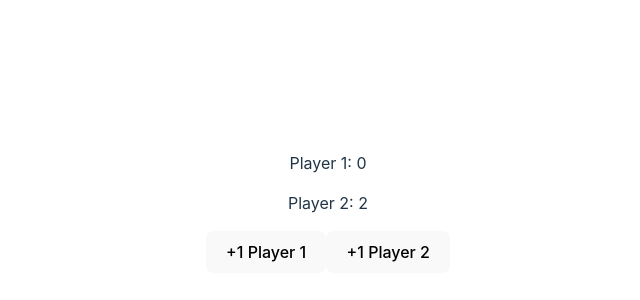
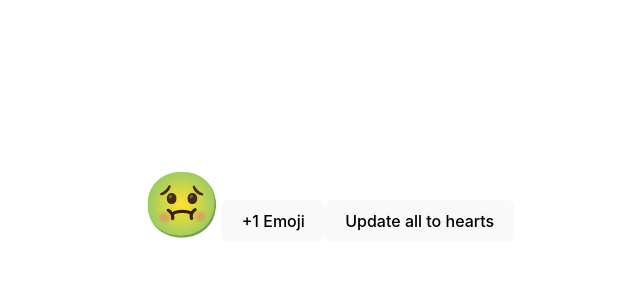
Before and after one commit to hiimchinh/learn-react, a React (Vite) app: page / in a window 1280 px wide. Shown: the part 196-496 px from the top of the page, without its empty margins (312-952 px from the left). Built offline with nearby package versions, Linux system fonts and the light colour scheme.

Commit message:
add EmojiClicker

```diff
--- a/package.json
+++ b/package.json
@@ -11,7 +11,8 @@
   },
   "dependencies": {
     "react": "^18.2.0",
-    "react-dom": "^18.2.0"
+    "react-dom": "^18.2.0",
+    "uuid": "^9.0.1"
   },
   "devDependencies": {
     "@types/react": "^18.2.15",
--- a/src/App.jsx
+++ b/src/App.jsx
@@ -1,10 +1,10 @@
 import "./App.css";
-import ScoreKeeper from "./ScoreKeeper";
+import EmojiClicker from "./EmojiClicker";
 
 function App() {
   return (
     <>
-      <ScoreKeeper />
+      <EmojiClicker />
     </>
   );
 }
--- /dev/null
+++ b/src/EmojiClicker.jsx
@@ -0,0 +1,44 @@
+import { useState } from "react";
+import { v4 as uuid } from "uuid";
+function getRandomEmoji() {
+  const emojis = ["😀", "🤣", "😡", "🥶", "🤢", "👿", "🤡"];
+  const index = Math.floor(Math.random() * emojis.length);
+  return emojis[index];
+}
+
+function EmojiClicker() {
+  const [emojis, setEmojis] = useState([
+    { id: uuid(), emoji: getRandomEmoji() },
+  ]);
+  const addEmoji = () => {
+    setEmojis((oldEmojis) => {
+      return [...oldEmojis, { id: uuid(), emoji: getRandomEmoji() }];
+    });
+  };
+  const deleteEmoji = (id) => {
+    setEmojis((oldEmojis) => oldEmojis.filter((e) => e.id !== id));
+  };
+  const updateToHeart = () => {
+    setEmojis((oldEmojis) =>
+      oldEmojis.map((e) => {
+        return { ...e, emoji: "❤️" };
+      })
+    );
+  };
+  return (
+    <div>
+      {emojis.map((e) => (
+        <span
+          key={e.id}
+          style={{ fontSize: "4rem" }}
+          onClick={() => deleteEmoji(e.id)}
+        >
+          {e.emoji}
+        </span>
+      ))}
+      <button onClick={addEmoji}>+1 Emoji</button>
+      <button onClick={updateToHeart}>Update all to hearts</button>
+    </div>
+  );
+}
+export default EmojiClicker;
```
Also changed, not shown: 1 other file (tests, documents, lock files or other folders).
